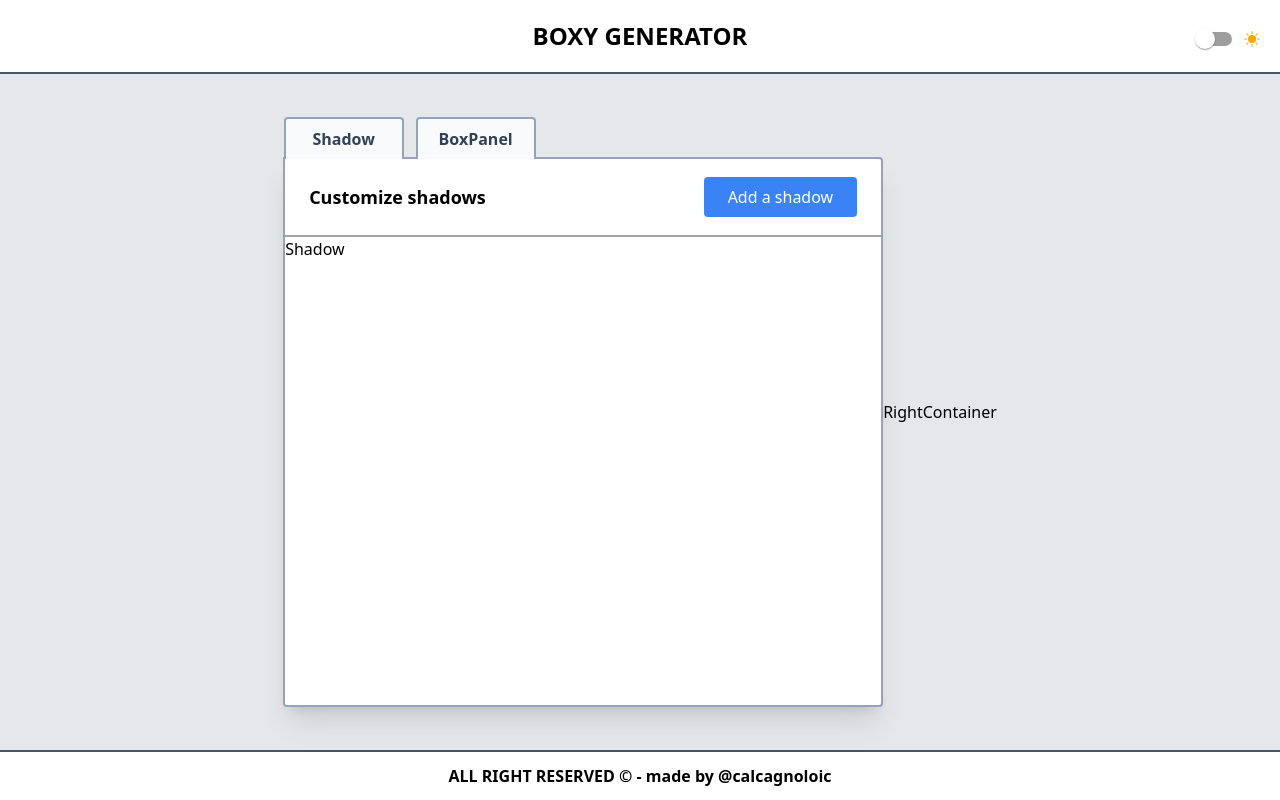
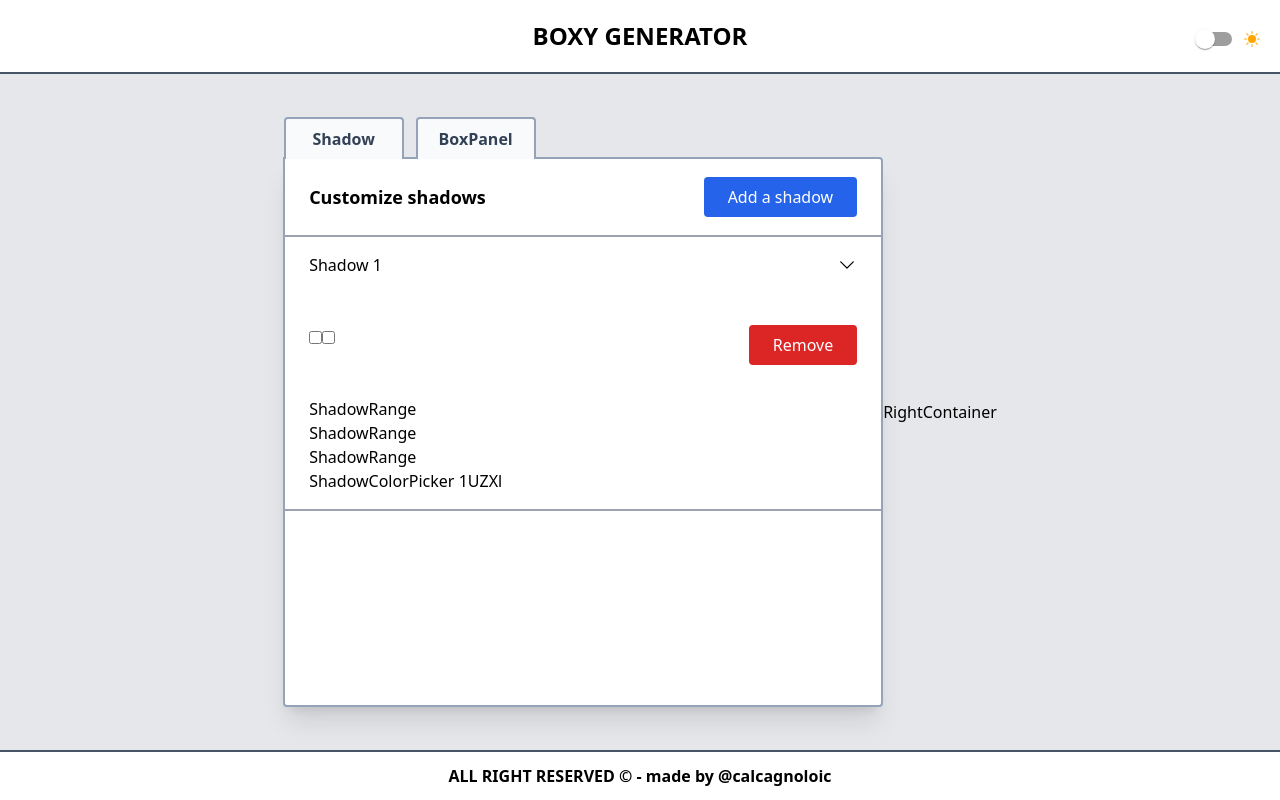
Before and after one commit to CalcagnoLoic/box_shadow_generator, a React (Vite) app: page / in a window 1280 px wide. Built offline with nearby package versions, Linux system fonts and the light colour scheme.

Commit message:
add shadow list fort panel shadow

```diff
--- /dev/null
+++ b/src/components/Checkbox.jsx
@@ -0,0 +1,7 @@
+export const Checkbox = (name) => {
+    return (
+        <>
+            <input type="checkbox" className="self-center" />
+        </>
+    );
+};
--- a/src/features/shadows.js
+++ b/src/features/shadows.js
@@ -38,7 +38,7 @@ const initialState = [
     },
 ];
 
-export const shadow = createSlice({
+export const shadows = createSlice({
     name: "shadows",
     initialState,
     reducers: {
@@ -85,5 +85,5 @@ export const shadow = createSlice({
 });
 
 export const { addShadow, removeShadow, updateValueShadow, updateCheckbox } =
-    shadow.actions;
-export default shadow.reducer;
+    shadows.actions;
+export default shadows.reducer;
--- a/src/layouts/ShadowPanel/Shadow.jsx
+++ b/src/layouts/ShadowPanel/Shadow.jsx
@@ -1,5 +1,83 @@
-export const Shadow = () => {
-  return (
-    <div>Shadow</div>
-  )
-}
+import { useState, useEffect } from "react";
+import { useContext } from "react";
+import { ThemeContext } from "../../context/ThemeProvider";
+import chevron from "../../assets/chevron.svg";
+import { Checkbox } from "../../components/Checkbox";
+import { removeShadow } from "../../features/shadows";
+import { useDispatch } from "react-redux";
+import { ShadowRange } from "./ShadowRange";
+import { ShadowColorPicker } from "./ShadowColorPicker";
+
+export const Shadow = ({ shadowPanel, shadow }) => {
+    const dispatch = useDispatch();
+    const { darkMode } = useContext(ThemeContext);
+    const [toggleBtn, setToggleBtn] = useState(false);
+
+    useEffect(() => {
+        if (shadowPanel === 1) {
+            setToggleBtn(true);
+        }
+    }, []);
+
+    const boxesInputs = shadow.inputs.map((input, index) => {
+        if (input.type === "range") {
+            return (
+                <ShadowRange
+                    key={index}
+                    inputData={shadow.inputs[index]}
+                    shadowID={shadow.id}
+                />
+            );
+        } else if (input.type === "color") {
+            return (
+                <ShadowColorPicker
+                    key={index}
+                    inputData={shadow.inputs[index]}
+                    shadowID={shadow.id}
+                />
+            );
+        }
+    });
+
+    return (
+        <li
+            className={`${
+                darkMode ? "border-gray-100" : "border-gray-400 "
+            } border-b-2`}
+        >
+            <button
+                onClick={() => setToggleBtn(!toggleBtn)}
+                className={`${
+                    darkMode ? "hover:bg-gray-100" : "hover:bg-gray-100"
+                } flex w-full px-6 py-4 justify-between items-center cursor-pointer`}
+            >
+                <p>Shadow {shadowPanel}</p>
+                <img
+                    style={{
+                        transform: `${
+                            toggleBtn ? "rotate(90deg)" : "rotate(0deg)"
+                        }`,
+                    }}
+                    src={chevron}
+                    alt="toggle the button panel"
+                    className="w-5 self-center"
+                />
+            </button>
+
+            {toggleBtn && (
+                <>
+                    <div className="flex justify-between px-6 py-4">
+                        <div className="flex">
+                            <Checkbox />
+                            <Checkbox />
+                        </div>
+                        <button className="mt-4 bg-red-600 hover:bg-red-700 px-6 py-2 text-white self-center rounded">
+                            Remove
+                        </button>
+                    </div>
+                    <div className="px-6 py-4">{boxesInputs}</div>
+                </>
+            )}
+        </li>
+    );
+};
--- /dev/null
+++ b/src/layouts/ShadowPanel/ShadowColorPicker.jsx
@@ -0,0 +1,5 @@
+export const ShadowColorPicker = ({shadowID}) => {
+  return (
+    <div>ShadowColorPicker {shadowID}</div>
+  )
+}
--- a/src/layouts/ShadowPanel/ShadowPanel.jsx
+++ b/src/layouts/ShadowPanel/ShadowPanel.jsx
@@ -1,19 +1,24 @@
 import { useSelector, useDispatch } from "react-redux";
 import { addShadow } from "../../features/shadows";
 import { Shadow } from "./Shadow";
+import { useContext } from "react";
+import { ThemeContext } from "../../context/ThemeProvider";
 
 export const ShadowPanel = () => {
     const dispatch = useDispatch();
     const shadows = useSelector((state) => state.shadows);
+    const { darkMode } = useContext(ThemeContext);
 
     return (
         <div>
-            <div className="flex justify-between px-6 py-4 border-b-2 border-gray-400">
-                {" "}
-                {/*darkmode ici*/}
+            <div
+                className={`${
+                    darkMode ? "border-gray-100" : "border-gray-400"
+                } flex justify-between px-6 py-4 border-b-2 `}
+            >
                 <p className="font-semibold text-lg my-2">Customize shadows</p>
                 <button
-                    className="cursor-pointer rounded bg-blue-500 text-white py-2 px-6 self-center"
+                    className="cursor-pointer rounded bg-blue-600 hover:bg-blue-700 text-white py-2 px-6 self-center"
                     onClick={() => dispatch(addShadow())}
                 >
                     Add a shadow
--- /dev/null
+++ b/src/layouts/ShadowPanel/ShadowRange.jsx
@@ -0,0 +1,5 @@
+export const ShadowRange = () => {
+  return (
+    <div>ShadowRange</div>
+  )
+}
```
